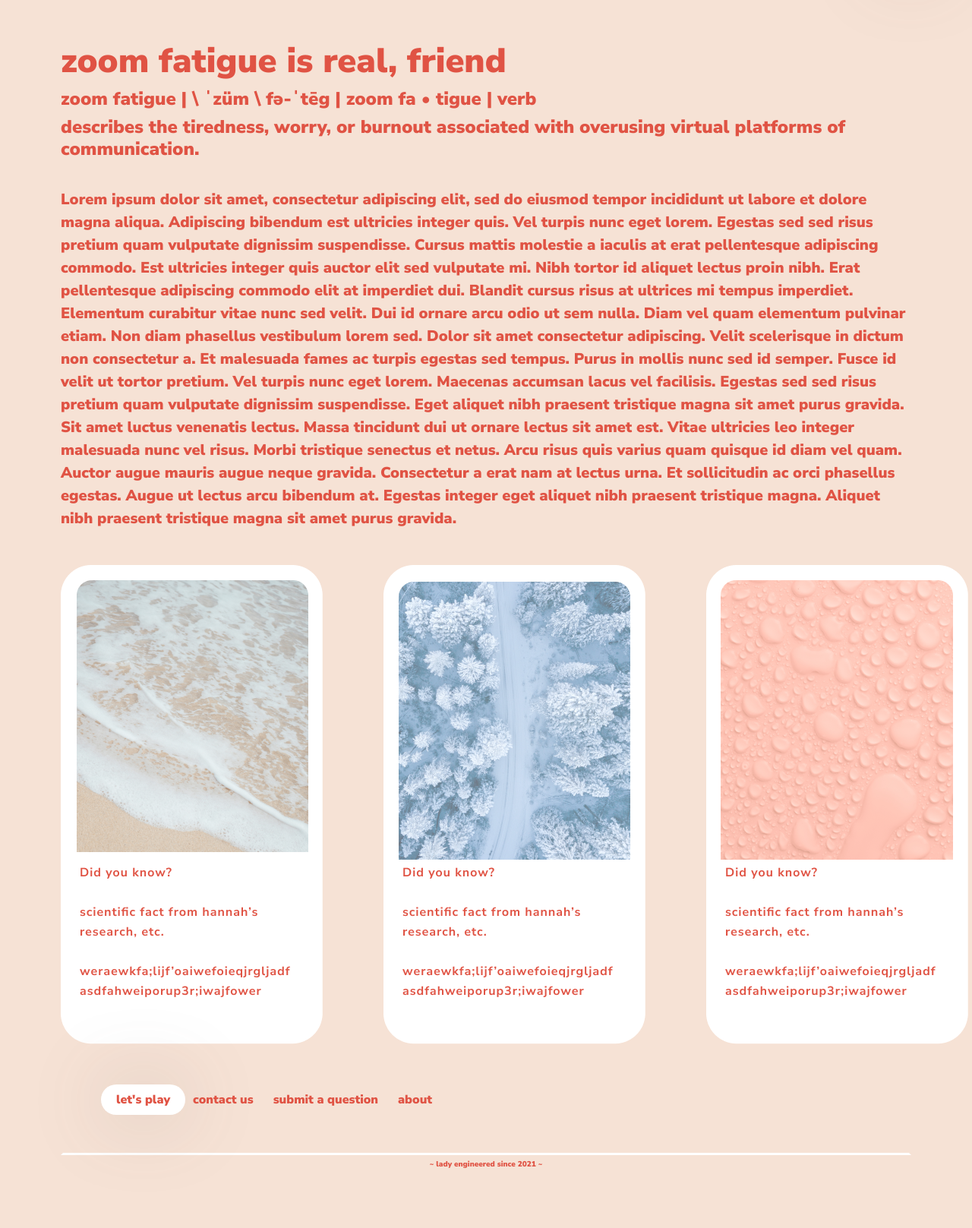
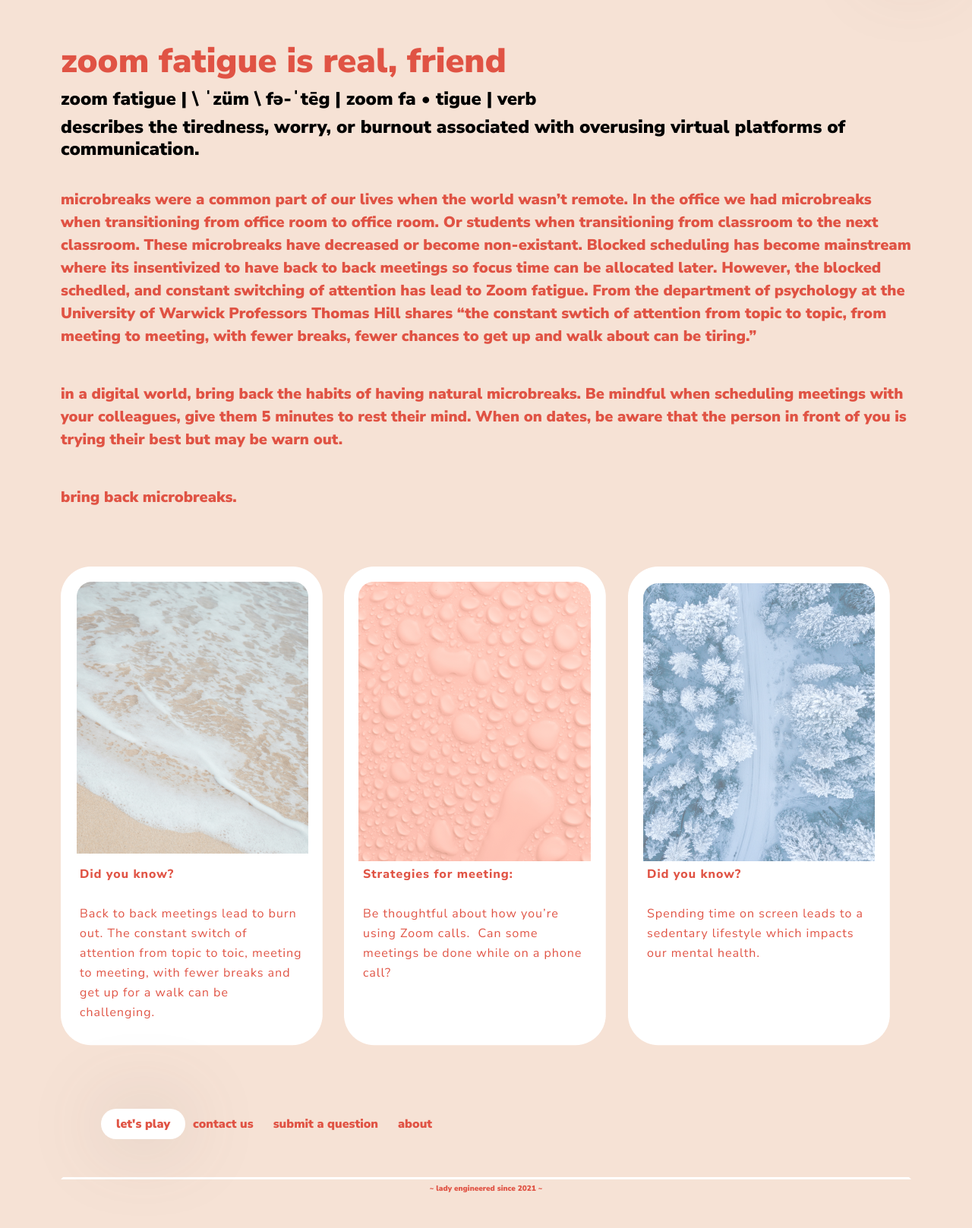
Before and after one commit to hmmacaulay/UX_UI_PROJECT_3, a PHP site: page /zoom_fat.html in a window 1280 px wide. Shown: the part 126-1743 px from the top of the page at 76% size. Before the commit the page ends 1664 px from the top, so only its background shows below. Run offline with PHP 8.4, Linux system fonts and the light colour scheme; some libraries are stand-ins or nearby versions.

Commit message:
zoom fat content in - can't adjust font weight?

```diff
--- a/css/header.css
+++ b/css/header.css
@@ -206,6 +206,23 @@ ul {
     color: #E05344;
 }
 
+/* ZOOM FAT */
+.ZF_h4 {
+    font-weight: 100;
+    color: black;
+}
+.ZF_p {
+    font-weight: normal;
+}
+
+.fatContainer {
+    display: flex;
+    justify-content: space-evenly;
+}
+.factoid {
+    flex: 1;
+}
+
 
 /* footer -- why are there 2?? */
 
@@ -238,3 +255,9 @@ ul {
     padding: 5px;
     color: #E05344;
 }
+@media screen and (max-width: 969px) {
+    /* ZOOM FAT */
+    .fatContainer {
+        flex-direction: column;
+    }
+}
--- a/zoom_fat.html
+++ b/zoom_fat.html
@@ -38,19 +38,34 @@
     </div>
 </nav>
     <section id="about_content">
-    <h1> zoom fatigue is real, friend </h1>
-    <h4>zoom fatigue | \ ˈzüm \ fə-ˈtēg | zoom fa • tigue | verb</h4>
-    <h4>describes the tiredness, worry, or burnout associated with overusing virtual platforms of communication.</h4>
+    <h1 class="ZF_h1"> zoom fatigue is real, friend </h1>
+    <h4 class="ZF_h4">zoom fatigue | \ ˈzüm \ fə-ˈtēg | zoom fa • tigue | verb</h4>
+    <h4 class="ZF_h4">describes the tiredness, worry, or burnout associated with overusing virtual platforms of communication.</h4>
     <br>
-    <p>
-        Lorem ipsum dolor sit amet, consectetur adipiscing elit, sed do eiusmod tempor incididunt ut labore et dolore magna aliqua. Adipiscing bibendum est ultricies integer quis. Vel turpis nunc eget lorem. Egestas sed sed risus pretium quam vulputate dignissim suspendisse. Cursus mattis molestie a iaculis at erat pellentesque adipiscing commodo. Est ultricies integer quis auctor elit sed vulputate mi. Nibh tortor id aliquet lectus proin nibh. Erat pellentesque adipiscing commodo elit at imperdiet dui. Blandit cursus risus at ultrices mi tempus imperdiet. Elementum curabitur vitae nunc sed velit. Dui id ornare arcu odio ut sem nulla. Diam vel quam elementum pulvinar etiam. Non diam phasellus vestibulum lorem sed. Dolor sit amet consectetur adipiscing. Velit scelerisque in dictum non consectetur a. Et malesuada fames ac turpis egestas sed tempus. Purus in mollis nunc sed id semper.
-
-    Fusce id velit ut tortor pretium. Vel turpis nunc eget lorem. Maecenas accumsan lacus vel facilisis. Egestas sed sed risus pretium quam vulputate dignissim suspendisse. Eget aliquet nibh praesent tristique magna sit amet purus gravida. Sit amet luctus venenatis lectus. Massa tincidunt dui ut ornare lectus sit amet est. Vitae ultricies leo integer malesuada nunc vel risus. Morbi tristique senectus et netus. Arcu risus quis varius quam quisque id diam vel quam. Auctor augue mauris augue neque gravida. Consectetur a erat nam at lectus urna. Et sollicitudin ac orci phasellus egestas. Augue ut lectus arcu bibendum at. Egestas integer eget aliquet nibh praesent tristique magna. Aliquet nibh praesent tristique magna sit amet purus gravida.
-    </p>
+    <p class="ZF_p">
+        microbreaks were a common part of our lives when the world wasn’t remote. In the office we had microbreaks when transitioning from office room to office room. Or students when transitioning from classroom to the next classroom. These microbreaks have decreased or become non-existant. Blocked scheduling has become mainstream where its insentivized to have back to back meetings so focus time can be allocated later. However, the blocked schedled, and constant switching of attention has lead to Zoom fatigue. From the department of psychology at the University of Warwick Professors Thomas Hill shares “the constant swtich of attention from topic to topic, from meeting to meeting, with fewer breaks, fewer chances to get up and walk about can be tiring.”
+    </p> <br>
+    <p class="ZF_p">
+        in a digital world, bring back the habits of having natural microbreaks. Be mindful when scheduling meetings with your colleagues, give them 5 minutes to rest their mind. When on dates, be aware that the person in front of you is trying their best but may be warn out.
+    </p> <br>
+    <p class="ZF_p">
+        bring back microbreaks.
+    </p> <br>
 
     <br>
 
-    <img src="example.png" alt="">
+    <div class="fatContainer">
+        <div class="factoid">
+            <img src="/images/factoid1.png" alt="">
+        </div>
+        <div class="factoid">
+            <img src="/images/factoid2.png" alt="">
+        </div>
+        <div class="factoid">
+            <img src="/images/factoid3.png" alt="">
+        </div>
+    </div>
+
     <br>
 
 <!-- FINAL FOOTER V1 -->
```
Also changed, not shown: images/factoid1.png (added), images/factoid2.png (added), images/factoid3.png (added).
